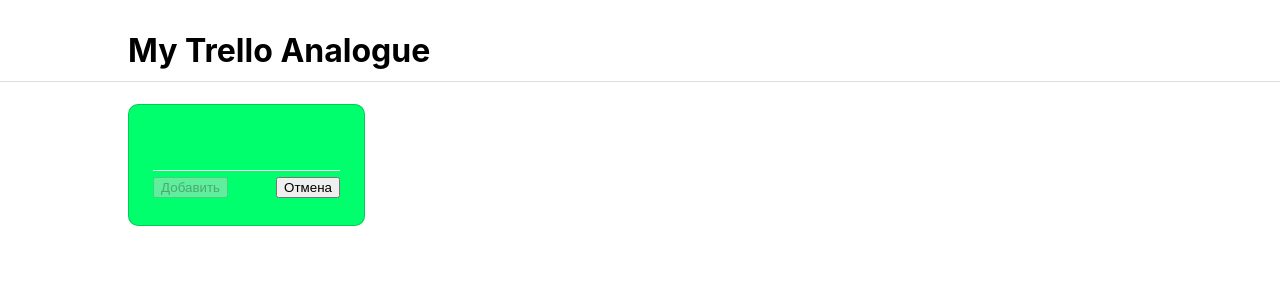
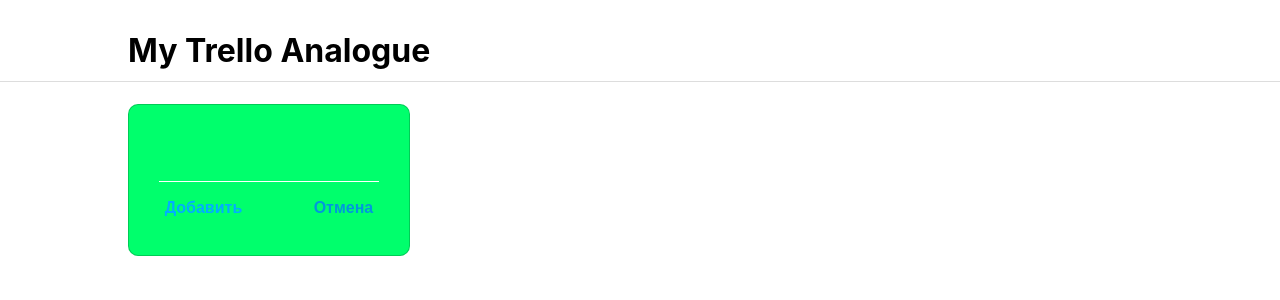
Before and after one commit to summerlightningman/my-trello-analogue, a React (Create React App) app: page / in a window 1280 px wide. Both pictures are taken after a click on the button "Добавить". Shown: the top 300 px of the page. Built offline with nearby package versions, Linux system fonts and the light colour scheme.

Commit message:
added styles for board-list-item and board-list-item-add

```diff
--- a/src/components/board-list/board-list-item-add/board-list-item-add.css
+++ b/src/components/board-list/board-list-item-add/board-list-item-add.css
@@ -33,6 +33,19 @@
     margin-bottom: 20px;
 }
 
+.buttons-panel__btn {
+    border: none;
+    padding: 0;
+    background: transparent;
+    color: #0098dd;
+    font-weight: bold;
+    font-size: 1rem;
+}
+
+.buttons-panel__btn:disabled {
+    color: #00aeff;
+}
+
 .buttons-panel > button:enabled {
     cursor: pointer;
 }
--- a/src/components/board-list/board-list-item-add/board-list-item-add.tsx
+++ b/src/components/board-list/board-list-item-add/board-list-item-add.tsx
@@ -28,8 +28,8 @@ const BoardListItemAdd: FC = () => {
     const input = <>
         <input type="text" value={newBoardName} onInput={handleInput} className="board-list-item-add__input"/>
         <div className="buttons-panel">
-            <button onClick={addBoard} disabled={!newBoardName}>Добавить</button>
-            <button onClick={switchState}>Отмена</button>
+            <button onClick={addBoard} disabled={!newBoardName} className="buttons-panel__btn">Добавить</button>
+            <button onClick={switchState} className="buttons-panel__btn">Отмена</button>
         </div>
     </>;
 
--- a/src/components/board-list/board-list-item/board-list-item.css
+++ b/src/components/board-list/board-list-item/board-list-item.css
@@ -1,7 +1,8 @@
 .board-list-item {
     margin-right: 20px;
-    width: 235px;
-    height: 120px;
+    margin-bottom: 20px;
+    width: 280px;
+    height: 150px;
 
     border: 1px solid #0003;
     border-radius: 10px;
--- a/src/components/board-list/board-list.css
+++ b/src/components/board-list/board-list.css
@@ -1,5 +1,5 @@
 .board-list {
     display: flex;
-    flex-direction: row;
+    flex-flow: row wrap;
     align-items: flex-start;
 }
```
